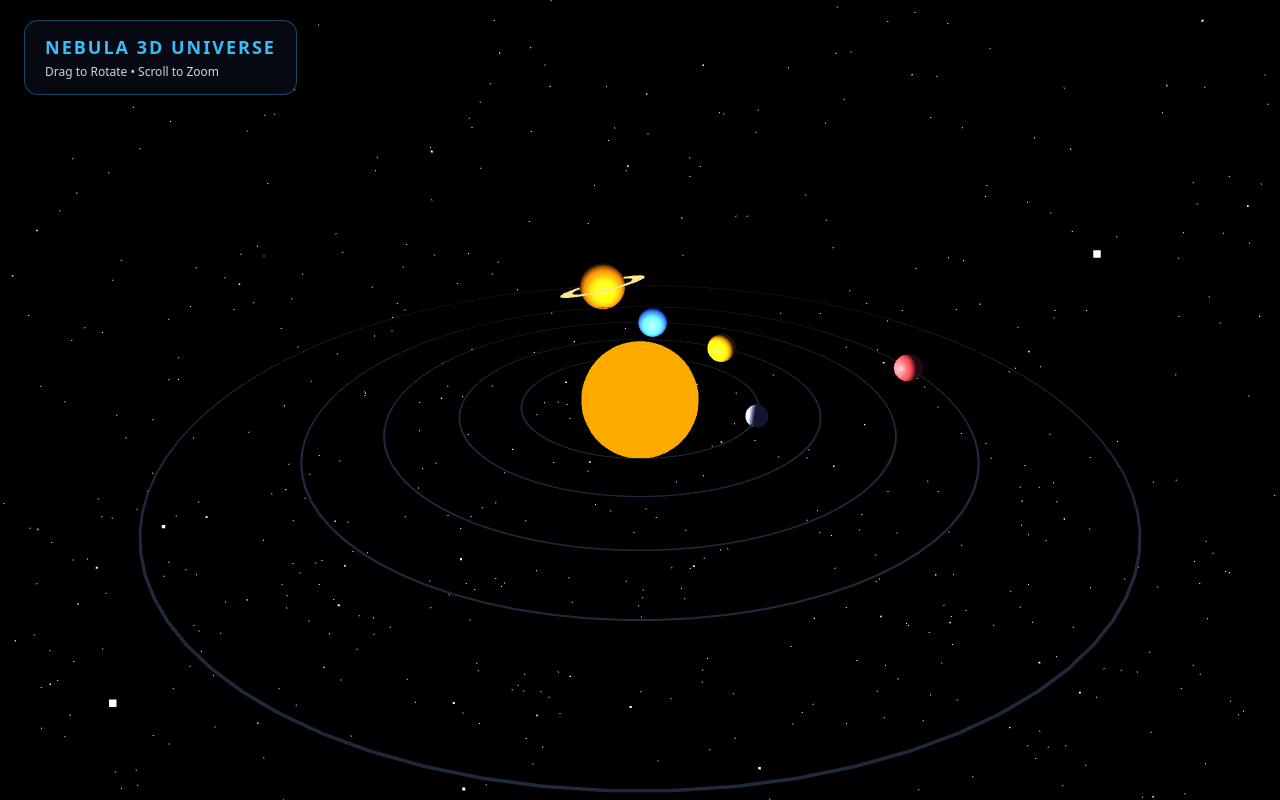
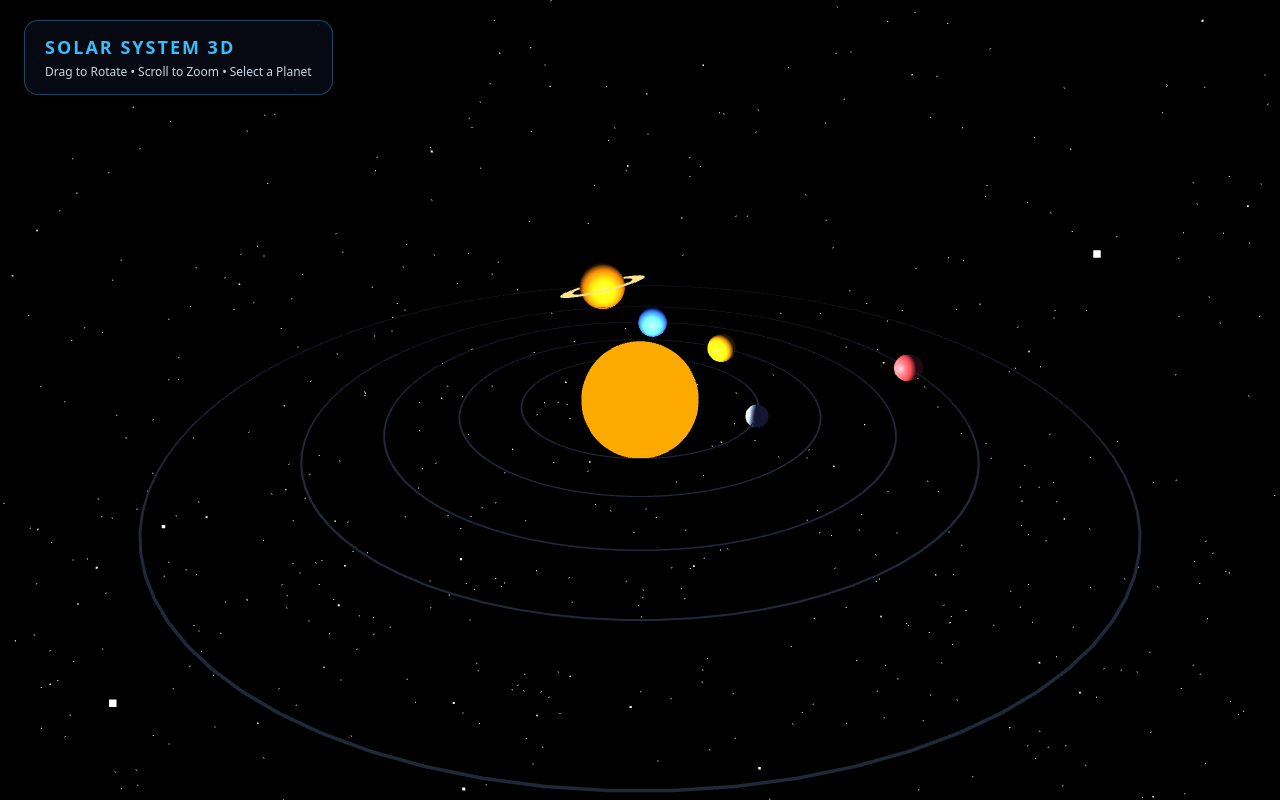
Before and after one commit to 07prashanttt/nebula-3d-universe, a plain HTML site: page index.html in a window 1280 px wide. Drawn offline with nearby package versions, Linux system fonts and the light colour scheme; animation ran at ten frames a second.

Commit message:
Update title and headings for solar system theme

```diff
--- a/index.html
+++ b/index.html
@@ -3,14 +3,16 @@
 <head>
   <meta charset="UTF-8" />
   <meta name="viewport" content="width=device-width, initial-scale=1.0" />
-  <title>Nebula 3D Universe</title>
+  <title>Realistic 3D Solar System</title>
   <link rel="stylesheet" href="style.css" />
 </head>
 <body>
   <div class="hud">
-    <h1>NEBULA 3D UNIVERSE</h1>
-    <p>Drag to Rotate • Scroll to Zoom</p>
+    <h1>SOLAR SYSTEM 3D</h1>
+    <p id="planetInfo">Drag to Rotate • Scroll to Zoom • Select a Planet</p>
   </div>
+  <div class="planet-bar" id="planetBar"></div>
+
   <script src="https://cdnjs.cloudflare.com/ajax/libs/three.js/r128/three.min.js"></script>
   <script src="https://cdn.jsdelivr.net/npm/three@0.128.0/examples/js/controls/OrbitControls.js"></script>
   <script src="script.js"></script>
```
